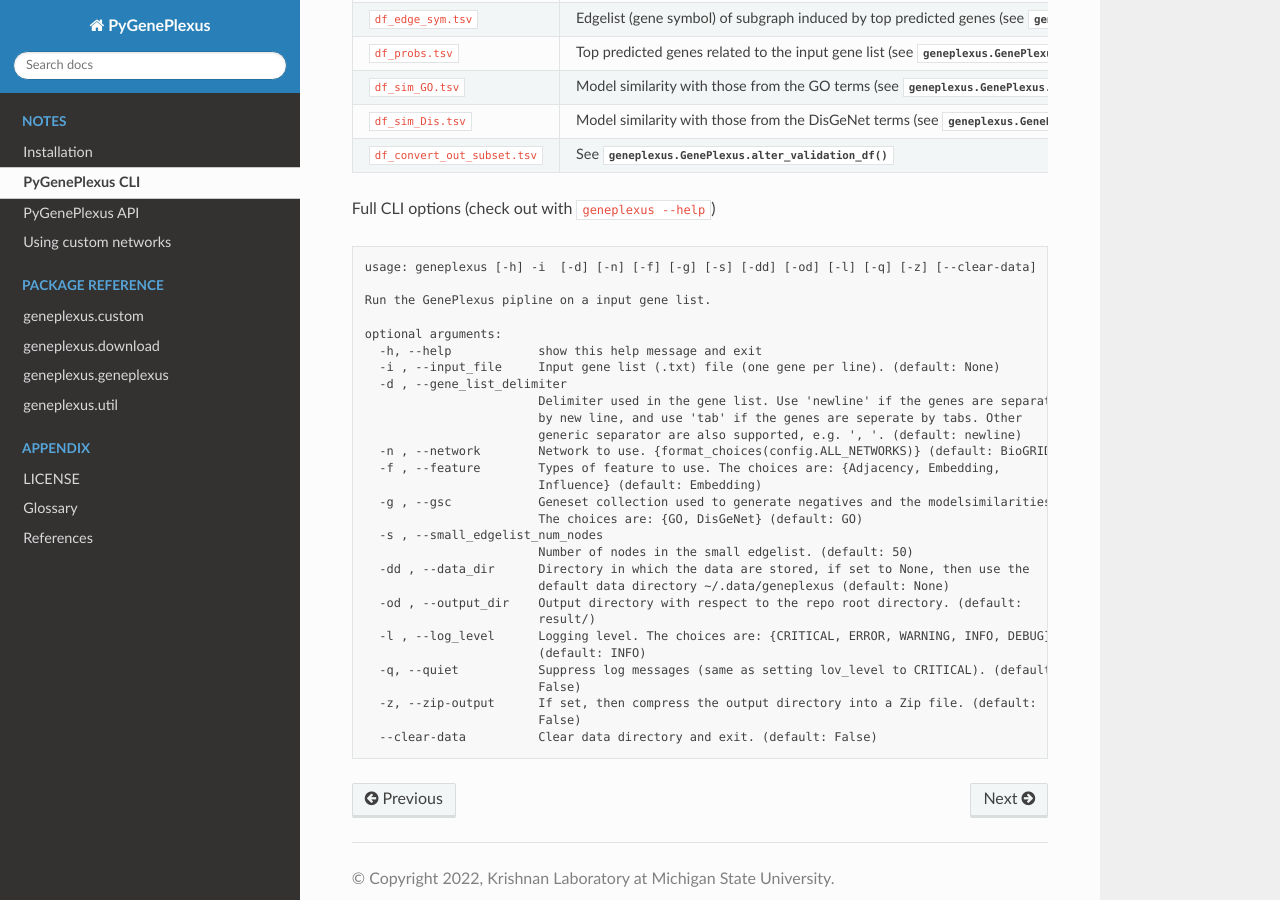
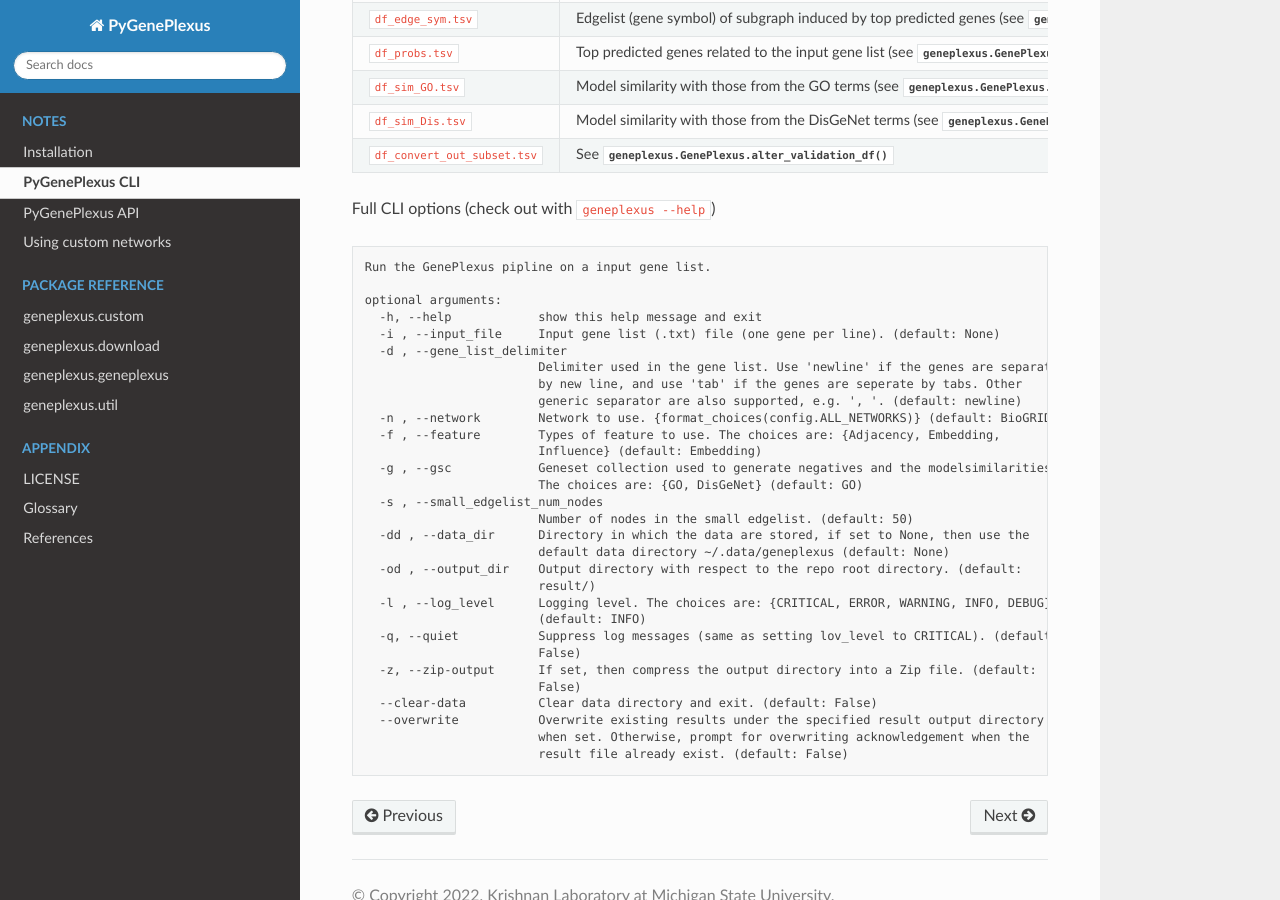
Before and after one commit to krishnanlab/PyGenePlexus, a Sphinx documentation site: the page built from docs/source/notes/cli.rst, in a window 1280 px wide and 900 px high, scrolled down 439 px. Built offline with Sphinx 7.4.7 and the Read the Docs theme 2.0.0, drawn with Linux system fonts in a browser that asks for light colours.

Commit message:
Update cli help page

```diff
--- a/docs/source/notes/cli.rst
+++ b/docs/source/notes/cli.rst
@@ -31,8 +31,6 @@
 
 .. code-block:: text
 
-    usage: geneplexus [-h] -i  [-d] [-n] [-f] [-g] [-s] [-dd] [-od] [-l] [-q] [-z] [--clear-data]
-
     Run the GenePlexus pipline on a input gene list.
 
     optional arguments:
@@ -60,3 +58,6 @@
       -z, --zip-output      If set, then compress the output directory into a Zip file. (default:
                             False)
       --clear-data          Clear data directory and exit. (default: False)
+      --overwrite           Overwrite existing results under the specified result output directory
+                            when set. Otherwise, prompt for overwriting acknowledgement when the
+                            result file already exist. (default: False)
```
Also changed, not shown: README.md (+3 -2 lines), 1 other file.
